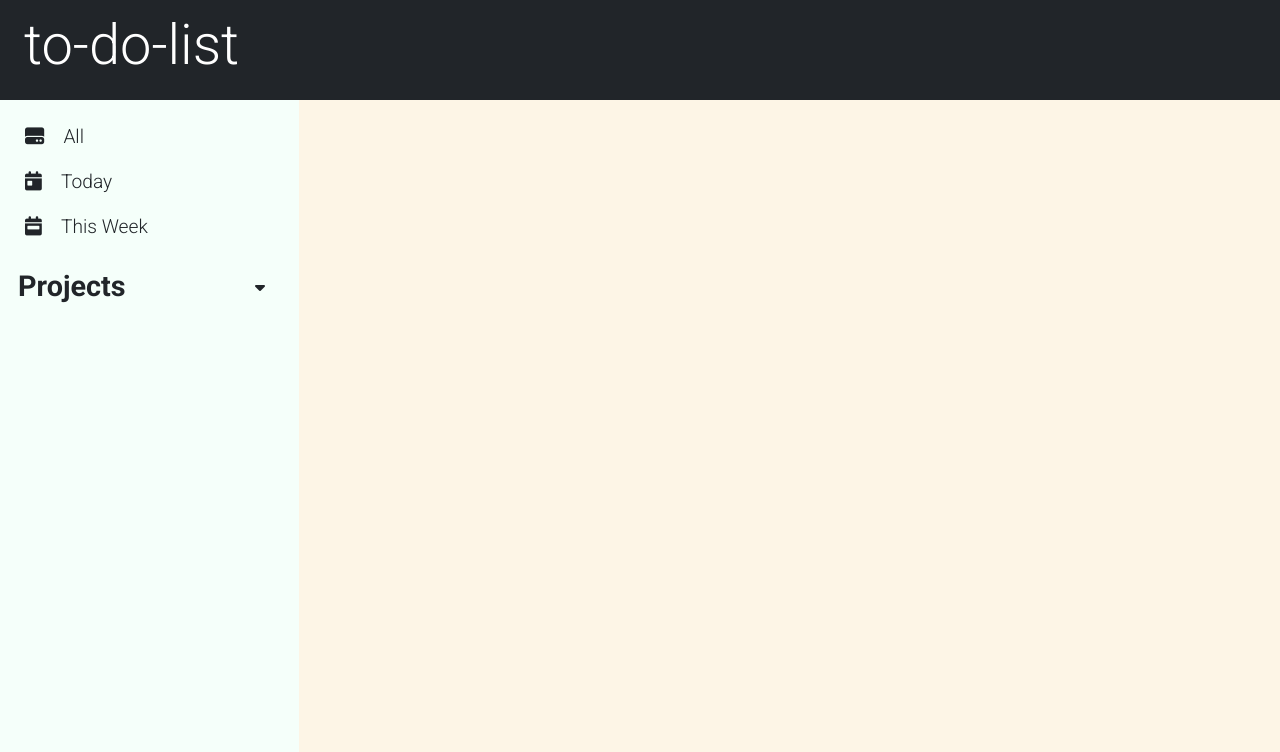
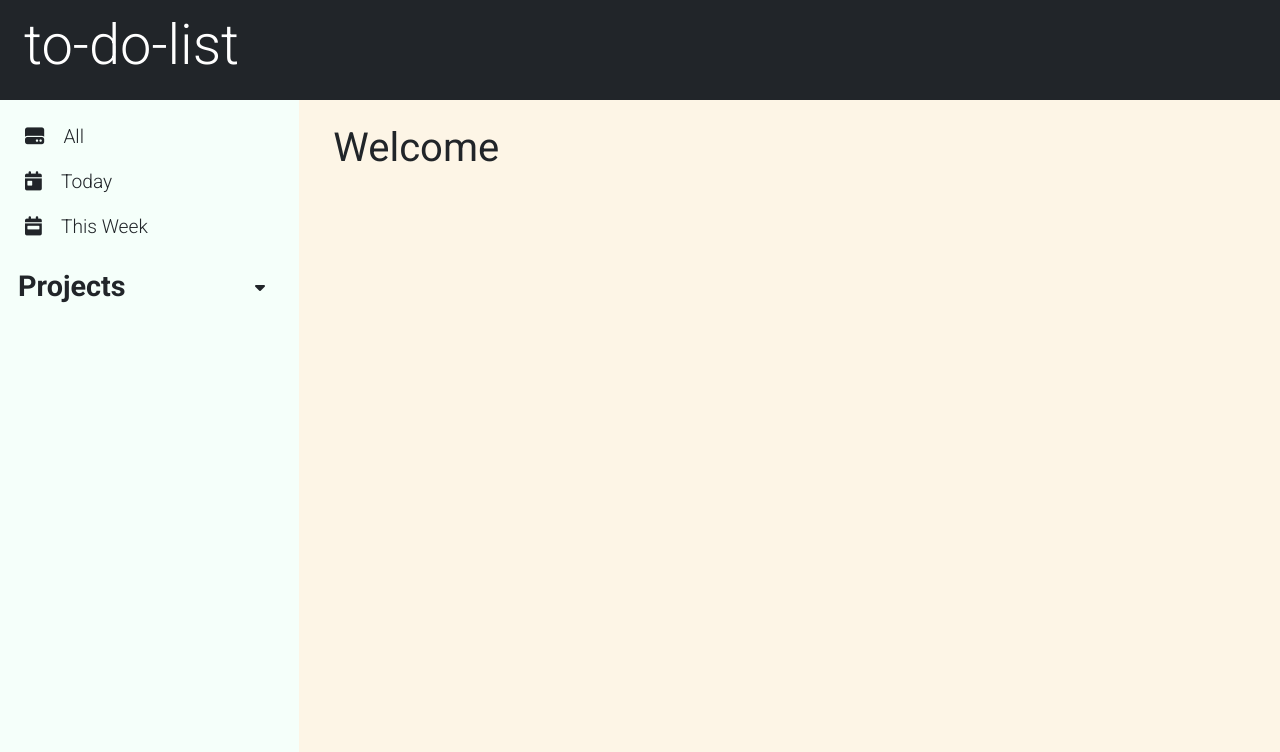
Before and after one commit to thanh-luan-nguyen/to-do-list, a website built with webpack: page dist/index.html in a window 1280 px wide. Shown: the top 752 px of the page. Built offline with nearby package versions, Linux system fonts and the light colour scheme.

Commit message:
completed

```diff
--- a/dist/index.html
+++ b/dist/index.html
@@ -161,60 +161,7 @@
             </div>
 
             <div class="content">
-                <!--  <h1>My to-do-list</h1> -->
-
-                <!-- <div class="view-as d-flex justify-content-between">
-                    <span project-name>All</span>
-                    <div class="dropstart">
-                        <button type="button" class="btn dropdown-toggle shadow-none " data-bs-toggle="dropdown"><span>Filter</span>: <em class="me-1" sort-by>all</em></button>
-                        <ul class="dropdown-menu">
-                            <li class="dropdown-item" data-sort>all</li>
-                            <li class="dropdown-item" data-sort>incomplete</li>
-                        </ul>
-                    </div>
-                </div>
-
-                <div class="add-task mb-2" data-bs-toggle="modal" data-bs-target="#add-task"> <i class="fas fa-plus me-3"><span>New Task</span></i></div>
-
-                <div class="task-list">
-
-                    <div TASK>
-                        <div class="task">
-
-                            <div class="first-group">
-                                <input class="form-check-input shadow-none me-3" type="checkbox" />
-                                <span>${title}</span></div>
-                            <div class="second-group">
-                                <i class="fas fa-${priorityIcon}"></i>
-
-                                <button type="button" class="details btn btn-secondary shadow-none" data-bs-toggle="collapse" data-bs-target="#xyz">Details</button>
-
-                                <span class="date">2021/02/15</span>
-
-                                <i class="fas fa-edit edit" data-bs-toggle="modal" title="edit" data-bs-target="#edit-task"></i>
-
-                                <i class="fas fa-trash-alt delete" id="${taskID}" delete-task title="delete"></i>
-                            </div>
-
-                        </div>
-
-                        <div class="collapse" id="xyz">
-                            <div class="card card-body rounded-0 border-top-0 border-bottom-0 pt-2 pb-0" style="background-color: oldlace;">
-                                <p class="mb-0"><b>Project: </b>${project.title}</p>
-                                <p class="mb-0"><b>Date: </b>2021-05-14</p>
-                                <p class="mb-0"><b>Priority: </b>${priority} <i class="fas fa-${priorityIcon}"></i></p>
-                                <p class="mb-0">
-                                    <b>Description: </b>${description}
-                                </p>
-                            </div>
-                        </div>
-
-                    </div>
-
-                </div>
-
-                <i class="delete-project-button fas fa-times" delete-project title="Delete Project"></i>
- -->
+                <h1>Welcome</h1>
 
             </div>
         </section>
@@ -225,7 +172,7 @@
     <footer>
         <div>
             <p class="pt-2 text-center ">made by n.t.luan
-                <a target="_blank " href="https://github.com/NGUYEN-THANH-LUAN-github/to-do-list.github.io"><i class="fab fa-github text-dark "></i></a
+                <a target="_blank" href="https://github.com/NGUYEN-THANH-LUAN-github/to-do-list.github.io"><i class="fab fa-github text-dark "></i></a
         ></p>
       </div>
     </footer>
```
